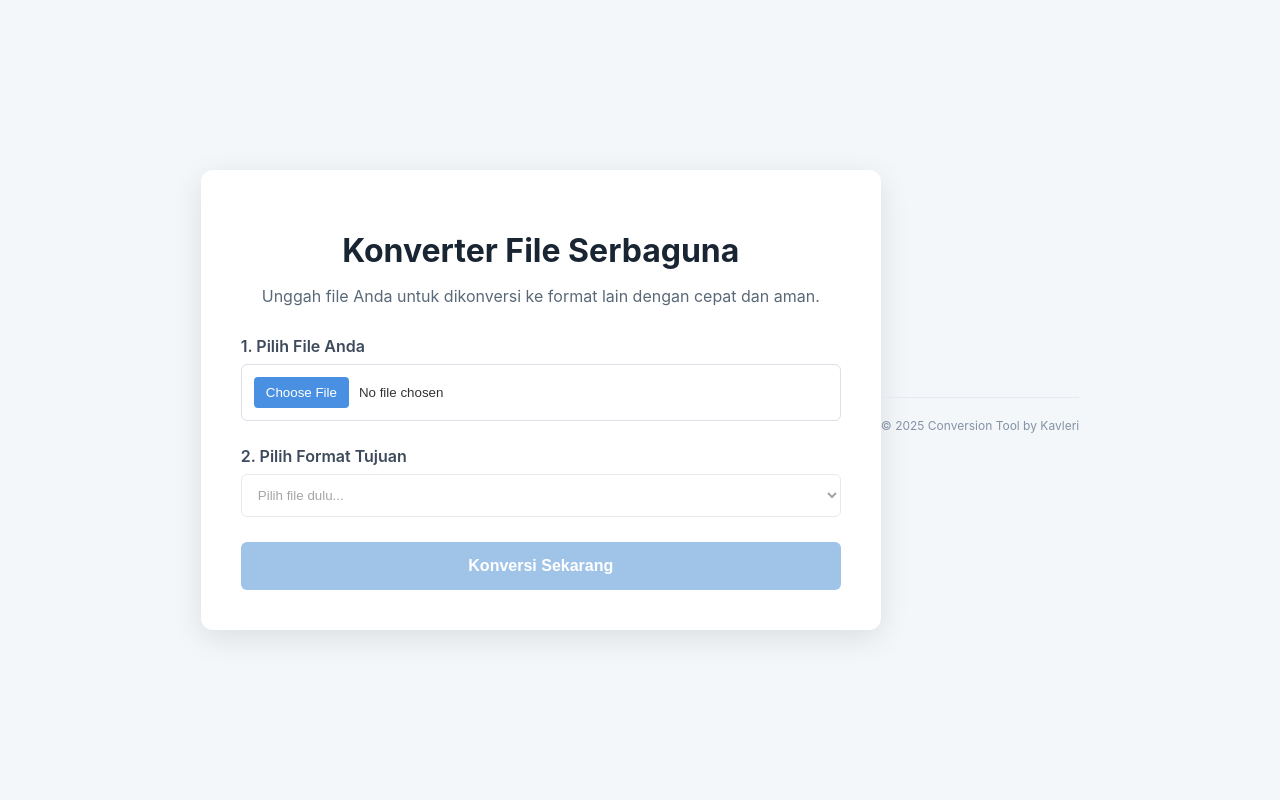
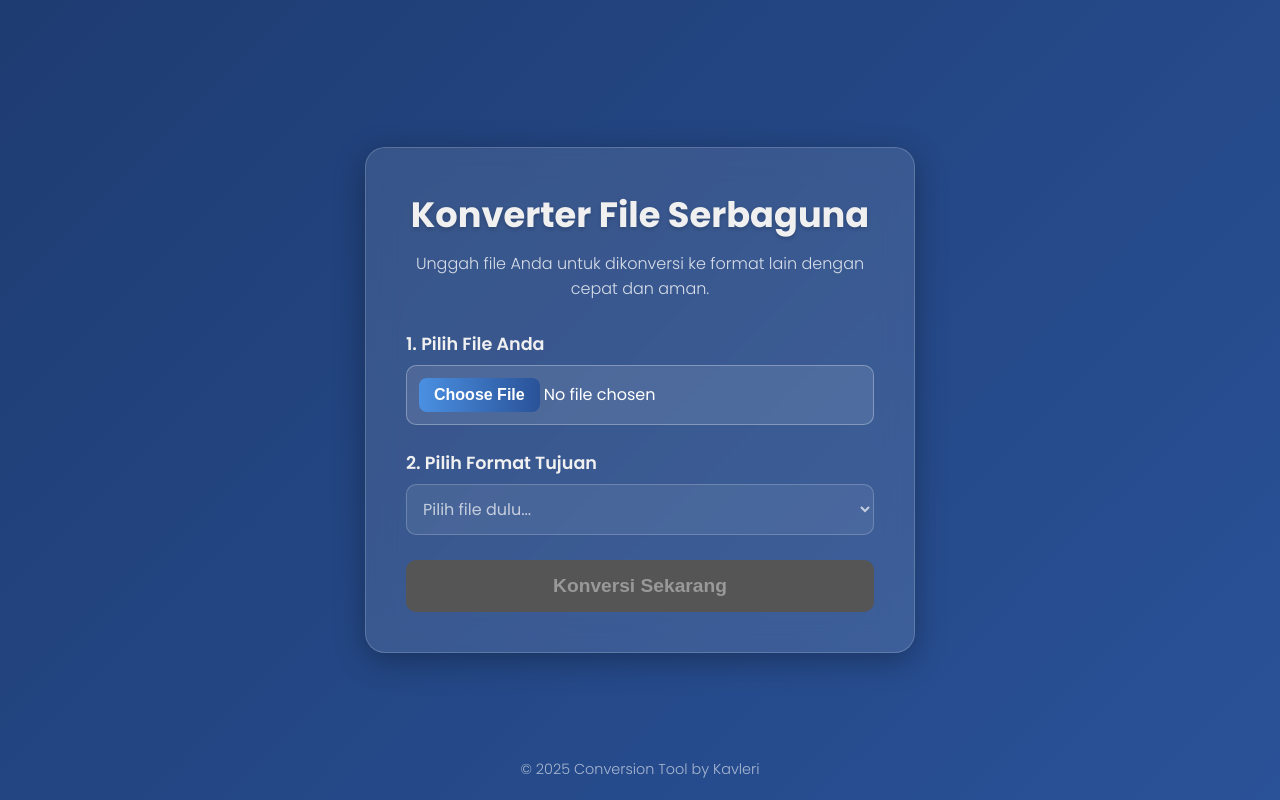
Before and after one commit to Kavleri/Web_konvert_Files, a Flask app: page / in a window 1280 px wide. Run offline with Flask 3, Linux system fonts and the light colour scheme.

Commit message:
Update style.css

```diff
--- a/static/style.css
+++ b/static/style.css
@@ -1,32 +1,53 @@
+@import url('https://fonts.googleapis.com/css2?family=Poppins:wght@300;400;600;700&display=swap');
+
+* {
+    margin: 0;
+    padding: 0;
+    box-sizing: border-box;
+}
+
 body {
-    font-family: -apple-system, BlinkMacSystemFont, "Segoe UI", Roboto, Helvetica, Arial, sans-serif;
-    background-color: #f4f7f9;
-    color: #333;
+    font-family: 'Poppins', sans-serif;
     display: flex;
     justify-content: center;
     align-items: center;
     min-height: 100vh;
-    margin: 0;
+    background: linear-gradient(135deg, #1e3c72, #2a5298);
+    color: #333;
+    padding: 20px;
+    overflow: hidden;
 }
 
 .container {
-    background-color: #ffffff;
+    background: rgba(255, 255, 255, 0.1);
+    backdrop-filter: blur(15px);
+    -webkit-backdrop-filter: blur(15px);
+    border-radius: 20px;
+    border: 1px solid rgba(255, 255, 255, 0.18);
+    box-shadow: 0 8px 32px 0 rgba(0, 0, 0, 0.3);
     padding: 40px;
-    border-radius: 12px;
-    box-shadow: 0 8px 30px rgba(0, 0, 0, 0.1);
     width: 100%;
-    max-width: 600px;
+    max-width: 550px;
     text-align: center;
+    color: #f0f0f0;
+    transition: transform 0.3s ease;
+}
+
+.container:hover {
+    transform: scale(1.02);
 }
 
 h1 {
-    color: #1a2533;
+    font-weight: 700;
+    font-size: 2.2em;
     margin-bottom: 10px;
+    text-shadow: 0 2px 4px rgba(0,0,0,0.2);
 }
 
 p {
-    color: #5a6978;
+    font-weight: 300;
     margin-bottom: 30px;
+    color: rgba(255, 255, 255, 0.8);
 }
 
 .form-group {
@@ -38,80 +59,103 @@ label {
     display: block;
     font-weight: 600;
     margin-bottom: 8px;
-    color: #3d4a5c;
+    font-size: 1.1em;
 }
 
-input[type="file"], select {
+select, input[type="file"] {
     width: 100%;
     padding: 12px;
-    border: 1px solid #dcdfe6;
-    border-radius: 6px;
-    box-sizing: border-box;
-    background-color: #fff;
+    border: 1px solid rgba(255, 255, 255, 0.3);
+    border-radius: 10px;
+    background: rgba(255, 255, 255, 0.1);
+    color: #fff;
+    font-family: 'Poppins', sans-serif;
+    font-size: 1em;
+    cursor: pointer;
+}
+
+select option {
+    background: #2a5298;
+    color: #fff;
 }
 
 input[type="file"]::file-selector-button {
-    background-color: #4a90e2;
+    background: linear-gradient(90deg, #4a90e2, #2a5298);
     color: white;
     border: none;
-    padding: 8px 12px;
-    border-radius: 4px;
+    padding: 8px 15px;
+    border-radius: 8px;
     cursor: pointer;
-    margin-right: 10px;
+    font-weight: 600;
+    transition: all 0.3s ease;
+}
+
+input[type="file"]::file-selector-button:hover {
+    opacity: 0.9;
+    transform: scale(1.05);
 }
 
 .submit-btn {
     width: 100%;
     padding: 15px;
-    background-color: #4a90e2;
-    color: white;
     border: none;
-    border-radius: 6px;
-    font-size: 16px;
+    border-radius: 10px;
+    font-size: 1.2em;
     font-weight: 600;
     cursor: pointer;
-    transition: background-color 0.3s;
+    color: white;
+    background: linear-gradient(90deg, #11998e, #38ef7d);
+    transition: all 0.3s ease;
+    box-shadow: 0 4px 15px rgba(0, 0, 0, 0.2);
 }
 
 .submit-btn:hover:not(:disabled) {
-    background-color: #357abd;
+    transform: translateY(-3px);
+    box-shadow: 0 6px 20px rgba(0, 0, 0, 0.3);
 }
 
 .submit-btn:disabled {
-    background-color: #a0c3e8;
+    background: #555;
+    color: #999;
     cursor: not-allowed;
+    box-shadow: none;
+    transform: none;
 }
 
-footer {
-    margin-top: 30px;
-    font-size: 12px;
-    color: #8492a6;
-    border-top: 1px solid #e5e9f2;
-    padding-top: 20px;
+.flash {
+    padding: 15px;
+    margin-bottom: 20px;
+    border-radius: 10px;
+    background-color: #e74c3c;
+    color: white;
+    font-weight: 600;
 }
 
-/* Flash Messages */
-.flash-messages {
-    margin-bottom: 20px;
+.spinner-container {
+    margin-top: 20px;
 }
-.flash {
-    background-color: #f8d7da;
-    color: #721c24;
-    padding: 10px;
-    border-radius: 6px;
-    border: 1px solid #f5c6cb;
-}
-/* Spinner */
+
 .spinner {
-    border: 5px solid #f3f3f3;
-    border-top: 5px solid #4a90e2;
+    border: 5px solid rgba(255, 255, 255, 0.3);
+    border-top: 5px solid #38ef7d;
     border-radius: 50%;
     width: 50px;
     height: 50px;
     animation: spin 1s linear infinite;
-    margin: 20px auto;
+    margin: 0 auto 10px auto;
 }
+
 @keyframes spin {
     0% { transform: rotate(0deg); }
     100% { transform: rotate(360deg); }
 }
+
+footer {
+    position: absolute;
+    bottom: 20px;
+    width: 100%;
+    text-align: center;
+    color: rgba(255, 255, 255, 0.6);
+    font-size: 0.9em;
+    font-weight: 300;
+}
```
